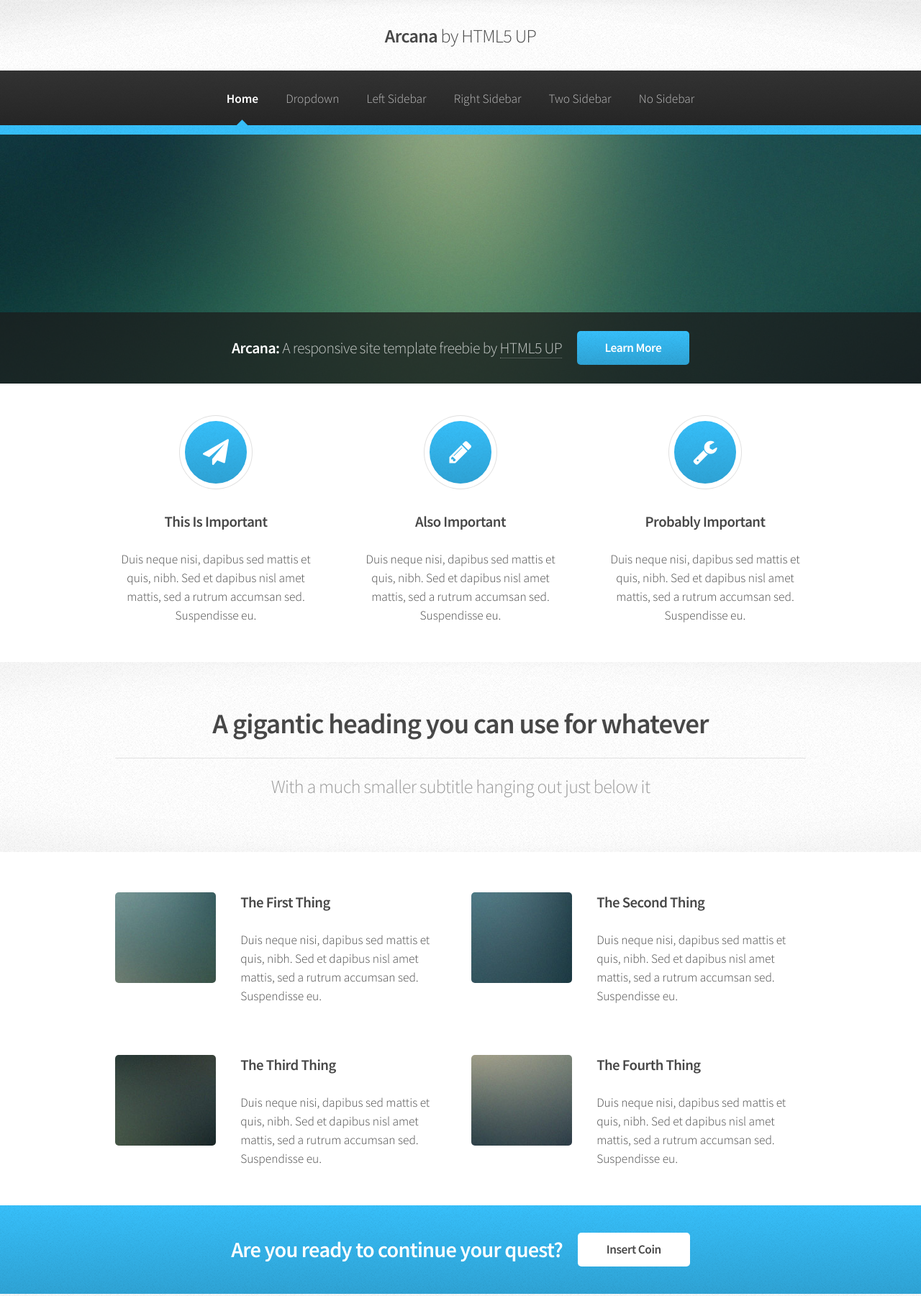
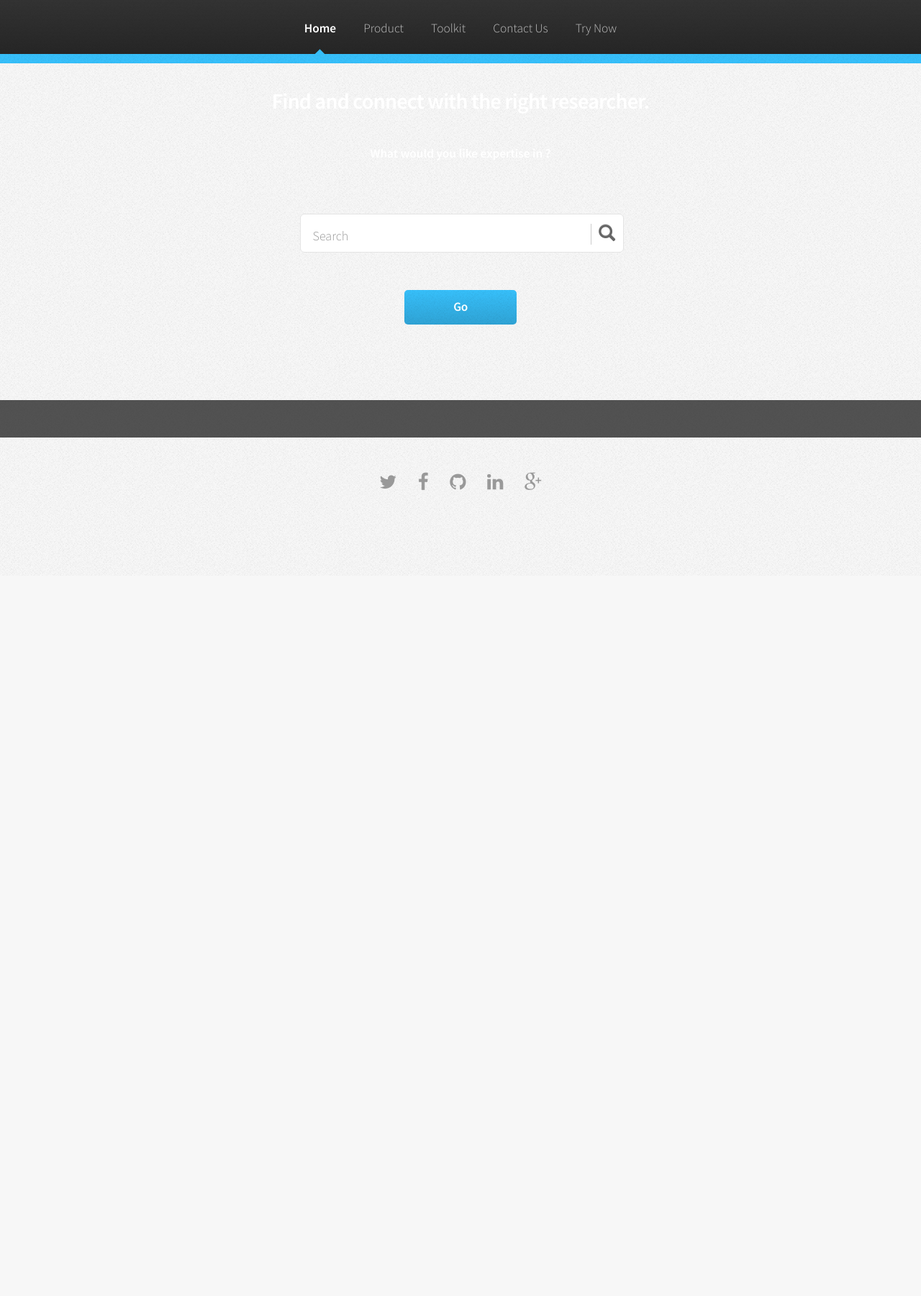
Before and after one commit to stephane-rose/iris, a plain HTML site: page html5up-arcana/index.html in a window 1280 px wide. Shown: the top 1801 px of the page at 72% size. After the commit the page ends 800 px from the top, so only its background shows below. Drawn offline with nearby package versions, Linux system fonts and the light colour scheme.

Commit message:
first page

```diff
--- a/html5up-arcana/assets/sass/main.scss
+++ b/html5up-arcana/assets/sass/main.scss
@@ -707,7 +707,7 @@
 /* Banner */
 
 	#banner {
-		background-image: url('../../images/banner.jpg');
+		background-image: url('../../images/banner2.jpg');
 		background-position: center center;
 		background-size: cover;
 		height: 28em;
--- a/html5up-arcana/index.html
+++ b/html5up-arcana/index.html
@@ -1,12 +1,16 @@
 <!DOCTYPE HTML>
-<!--
-	Arcana by HTML5 UP
-	html5up.net | @n33co
-	Free for personal and commercial use under the CCA 3.0 license (html5up.net/license)
--->
 <html>
+<!-- Latest compiled and minified CSS -->
+<link rel="stylesheet" href="https://maxcdn.bootstrapcdn.com/bootstrap/3.3.5/css/bootstrap.min.css">
+
+<!-- Optional theme -->
+<link rel="stylesheet" href="https://maxcdn.bootstrapcdn.com/bootstrap/3.3.5/css/bootstrap-theme.min.css">
+
+<!-- Latest compiled and minified JavaScript -->
+<script src="https://maxcdn.bootstrapcdn.com/bootstrap/3.3.5/js/bootstrap.min.js"></script>
+
 	<head>
-		<title>Arcana by HTML5 UP</title>
+		<title>Iris</title>
 		<meta charset="utf-8" />
 		<meta name="viewport" content="width=device-width, initial-scale=1" />
 		<!--[if lte IE 8]><script src="assets/js/ie/html5shiv.js"></script><![endif]-->
@@ -20,36 +24,14 @@
 			<!-- Header -->
 				<div id="header">
 
-					<!-- Logo -->
-						<h1><a href="index.html" id="logo">Arcana <em>by HTML5 UP</em></a></h1>
-
 					<!-- Nav -->
 						<nav id="nav">
 							<ul>
 								<li class="current"><a href="index.html">Home</a></li>
-								<li>
-									<a href="#">Dropdown</a>
-									<ul>
-										<li><a href="#">Lorem dolor</a></li>
-										<li><a href="#">Magna phasellus</a></li>
-										<li><a href="#">Etiam sed tempus</a></li>
-										<li>
-											<a href="#">Submenu</a>
-											<ul>
-												<li><a href="#">Lorem dolor</a></li>
-												<li><a href="#">Phasellus magna</a></li>
-												<li><a href="#">Magna phasellus</a></li>
-												<li><a href="#">Etiam nisl</a></li>
-												<li><a href="#">Veroeros feugiat</a></li>
-											</ul>
-										</li>
-										<li><a href="#">Veroeros feugiat</a></li>
-									</ul>
-								</li>
-								<li><a href="left-sidebar.html">Left Sidebar</a></li>
-								<li><a href="right-sidebar.html">Right Sidebar</a></li>
-								<li><a href="two-sidebar.html">Two Sidebar</a></li>
-								<li><a href="no-sidebar.html">No Sidebar</a></li>
+								<li><a href="#">Product</a></li>
+								<li><a href="#">Toolkit</a></li>
+								<li><a href="#">Contact Us</a></li>
+								<li><a href="#">Try Now</a></li>
 							</ul>
 						</nav>
 
@@ -58,132 +40,57 @@
 			<!-- Banner -->
 				<section id="banner">
 					<header>
-						<h2>Arcana: <em>A responsive site template freebie by <a href="http://html5up.net">HTML5 UP</a></em></h2>
-						<a href="#" class="button">Learn More</a>
 					</header>
+					<body>
+					</br>
+						<h2 style="color:white"> Find and connect with the right researcher.</h2>
+						<h1 style="color:white"> What would you like expertise in ?</h1>
+
+					</br>
+					</br>
+						<div>
+						<!-- Search Bar -->
+						<div class="container">
+							<div class="row">
+						        <div id="search-bar" class="col-md-6">
+						            <div id="custom-search-input">
+						                <div class="input-group col-md-12">
+						                    <input type="text" class="form-control input-lg" placeholder="Search" />
+						                    <span class="input-group-btn">
+						                        <button class="btn btn-info btn-lg" type="button">
+						                            <i class="glyphicon glyphicon-search"></i>
+						                        </button>
+						                    </span>
+						                </div>
+						            </div>
+						        </div>
+							</div>
+						</div>
+
+						<!-- Suggestions -->
+
+
+						</br></br>
+						<input type="submit" value ="Go">
+						</div>
+					</body>
 				</section>
 
-			<!-- Highlights -->
-				<section class="wrapper style1">
-					<div class="container">
-						<div class="row 200%">
-							<section class="4u 12u(narrower)">
-								<div class="box highlight">
-									<i class="icon major fa-paper-plane"></i>
-									<h3>This Is Important</h3>
-									<p>Duis neque nisi, dapibus sed mattis et quis, nibh. Sed et dapibus nisl amet mattis, sed a rutrum accumsan sed. Suspendisse eu.</p>
-								</div>
-							</section>
-							<section class="4u 12u(narrower)">
-								<div class="box highlight">
-									<i class="icon major fa-pencil"></i>
-									<h3>Also Important</h3>
-									<p>Duis neque nisi, dapibus sed mattis et quis, nibh. Sed et dapibus nisl amet mattis, sed a rutrum accumsan sed. Suspendisse eu.</p>
-								</div>
-							</section>
-							<section class="4u 12u(narrower)">
-								<div class="box highlight">
-									<i class="icon major fa-wrench"></i>
-									<h3>Probably Important</h3>
-									<p>Duis neque nisi, dapibus sed mattis et quis, nibh. Sed et dapibus nisl amet mattis, sed a rutrum accumsan sed. Suspendisse eu.</p>
-								</div>
-							</section>
-						</div>
-					</div>
-				</section>
-
-			<!-- Gigantic Heading -->
-				<section class="wrapper style2">
-					<div class="container">
-						<header class="major">
-							<h2>A gigantic heading you can use for whatever</h2>
-							<p>With a much smaller subtitle hanging out just below it</p>
-						</header>
-					</div>
-				</section>
-
-			<!-- Posts -->
-				<section class="wrapper style1">
-					<div class="container">
-						<div class="row">
-							<section class="6u 12u(narrower)">
-								<div class="box post">
-									<a href="#" class="image left"><img src="images/pic01.jpg" alt="" /></a>
-									<div class="inner">
-										<h3>The First Thing</h3>
-										<p>Duis neque nisi, dapibus sed mattis et quis, nibh. Sed et dapibus nisl amet mattis, sed a rutrum accumsan sed. Suspendisse eu.</p>
-									</div>
-								</div>
-							</section>
-							<section class="6u 12u(narrower)">
-								<div class="box post">
-									<a href="#" class="image left"><img src="images/pic02.jpg" alt="" /></a>
-									<div class="inner">
-										<h3>The Second Thing</h3>
-										<p>Duis neque nisi, dapibus sed mattis et quis, nibh. Sed et dapibus nisl amet mattis, sed a rutrum accumsan sed. Suspendisse eu.</p>
-									</div>
-								</div>
-							</section>
-						</div>
-						<div class="row">
-							<section class="6u 12u(narrower)">
-								<div class="box post">
-									<a href="#" class="image left"><img src="images/pic03.jpg" alt="" /></a>
-									<div class="inner">
-										<h3>The Third Thing</h3>
-										<p>Duis neque nisi, dapibus sed mattis et quis, nibh. Sed et dapibus nisl amet mattis, sed a rutrum accumsan sed. Suspendisse eu.</p>
-									</div>
-								</div>
-							</section>
-							<section class="6u 12u(narrower)">
-								<div class="box post">
-									<a href="#" class="image left"><img src="images/pic04.jpg" alt="" /></a>
-									<div class="inner">
-										<h3>The Fourth Thing</h3>
-										<p>Duis neque nisi, dapibus sed mattis et quis, nibh. Sed et dapibus nisl amet mattis, sed a rutrum accumsan sed. Suspendisse eu.</p>
-									</div>
-								</div>
-							</section>
-						</div>
-					</div>
-				</section>
-
-			<!-- CTA -->
-				<section id="cta" class="wrapper style3">
-					<div class="container">
-						<header>
-							<h2>Are you ready to continue your quest?</h2>
-							<a href="#" class="button">Insert Coin</a>
-						</header>
-					</div>
-				</section>
 
 			<!-- Footer -->
 				<div id="footer">
-					<div class="container">
+					<!-- <div class="container">
 						<div class="row">
 							<section class="3u 6u(narrower) 12u$(mobilep)">
 								<h3>Links to Stuff</h3>
 								<ul class="links">
-									<li><a href="#">Mattis et quis rutrum</a></li>
-									<li><a href="#">Suspendisse amet varius</a></li>
-									<li><a href="#">Sed et dapibus quis</a></li>
-									<li><a href="#">Rutrum accumsan dolor</a></li>
-									<li><a href="#">Mattis rutrum accumsan</a></li>
-									<li><a href="#">Suspendisse varius nibh</a></li>
-									<li><a href="#">Sed et dapibus mattis</a></li>
+									<li><a href="#">something</a></li>
 								</ul>
 							</section>
 							<section class="3u 6u$(narrower) 12u$(mobilep)">
 								<h3>More Links to Stuff</h3>
 								<ul class="links">
 									<li><a href="#">Duis neque nisi dapibus</a></li>
-									<li><a href="#">Sed et dapibus quis</a></li>
-									<li><a href="#">Rutrum accumsan sed</a></li>
-									<li><a href="#">Mattis et sed accumsan</a></li>
-									<li><a href="#">Duis neque nisi sed</a></li>
-									<li><a href="#">Sed et dapibus quis</a></li>
-									<li><a href="#">Rutrum amet varius</a></li>
 								</ul>
 							</section>
 							<section class="6u 12u(narrower)">
@@ -212,9 +119,8 @@
 								</form>
 							</section>
 						</div>
-					</div>
+					</div> -->
 
-					<!-- Icons -->
 						<ul class="icons">
 							<li><a href="#" class="icon fa-twitter"><span class="label">Twitter</span></a></li>
 							<li><a href="#" class="icon fa-facebook"><span class="label">Facebook</span></a></li>
@@ -222,13 +128,6 @@
 							<li><a href="#" class="icon fa-linkedin"><span class="label">LinkedIn</span></a></li>
 							<li><a href="#" class="icon fa-google-plus"><span class="label">Google+</span></a></li>
 						</ul>
-
-					<!-- Copyright -->
-						<div class="copyright">
-							<ul class="menu">
-								<li>&copy; Untitled. All rights reserved</li><li>Design: <a href="http://html5up.net">HTML5 UP</a></li>
-							</ul>
-						</div>
 
 				</div>
 
```
Also changed, not shown: html5up-arcana/assets/css/main.css.
